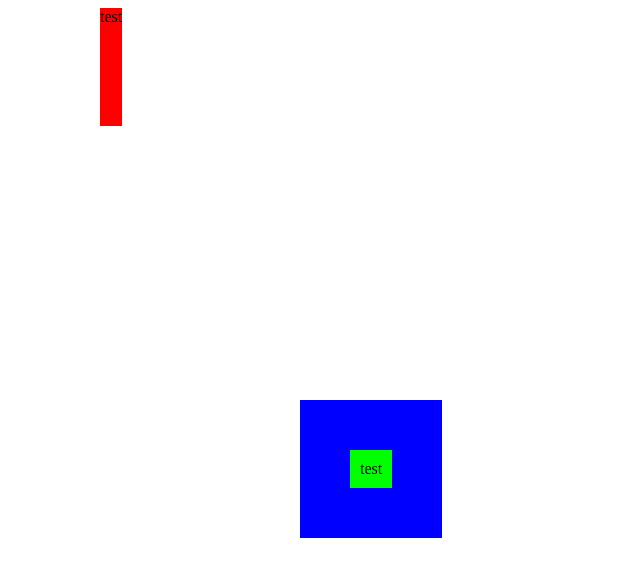
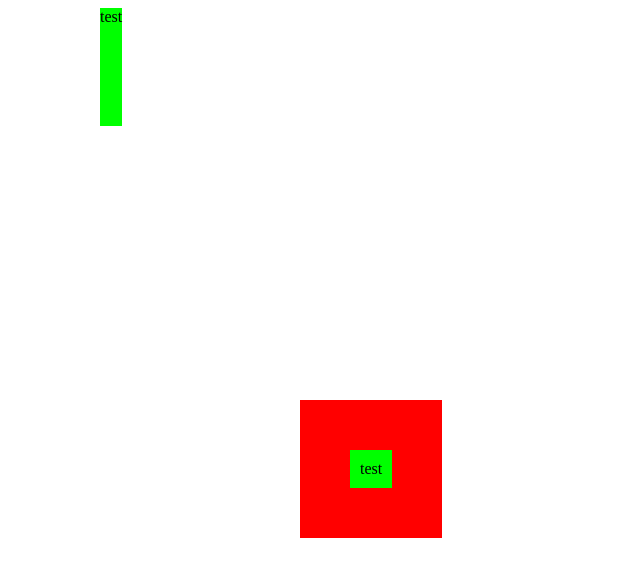
Before and after one commit to madrobby/emile, a plain HTML site: page index.html in a window 1280 px wide. Shown: the whole page, without its empty margins (0-640 px from the left). Drawn offline with Linux system fonts and the light colour scheme.

Commit message:
enable color animation

```diff
--- a/emile.js
+++ b/emile.js
@@ -10,17 +10,28 @@
     'paddingRight paddingTop right textIndent top width wordSpacing zIndex').split(' ');
 
   function parse(value){
-    var v = parseFloat(value), u = value.replace(/\d/g,'');
+    var v = parseFloat(value), u = value.replace(/^[\d\.]+/,'');
     return { value: isNaN(v) ? u : v, unit: isNaN(v) ? 'color' : u };
   }
 
   function normalize(style){
-    var css, rules = {}, i, v;
+    var css, rules = {}, i = props.length, v;
     parseEl.innerHTML = '<div style="'+style+'"></div>';
     css = parseEl.childNodes[0].style;
-    for(i=0;i<props.length;i++)
-      if(v = css[props[i]]) rules[props[i]] = parse(v);
+    while(i--) if(v = css[props[i]]) rules[props[i]] = parse(v);
     return rules;
+  }
+
+  function color(source,target,pos){
+    var i = 2, j, c, v = [], r = [];
+    while(i--)
+      if(arguments[i][0]=='r'){
+        c = arguments[i].match(/\d+/g); j=3; while(j--) v.push(parseInt(c[j]));
+      } else {
+        c = arguments[i].substr(1); j=3; while(j--) v.push(parseInt(c.substr(j*2,2), 16));
+      }
+    j=3; while(j--) { tmp = ~~(v[j+3]+(v[j]-v[j+3])*pos); r.push(tmp<0?0:tmp>255?255:tmp); }
+    return 'rgb('+r.join(',')+')';
   }
 
   (object||window)[emile] = function(el, style, opts){
@@ -32,11 +43,10 @@
     interval = setInterval(function(){
       var time = (new Date).getTime(), delta = time>finish ? 1 : (time-start)/dur;
       for(prop in target)
-        if(target[prop].unit == 'color') {
-          // todo
-        } else
-          el.style[prop] = (current[prop].value+(target[prop].value-current[prop].value)*delta).toFixed(3) + target[prop].unit;
-      time>finish && clearInterval(interval) || opts.after && opts.after();
+        el.style[prop] = target[prop].unit == 'color' ?
+          color(current[prop].value,target[prop].value,delta) :
+          (current[prop].value+(target[prop].value-current[prop].value)*delta).toFixed(3) + target[prop].unit;
+      if(time>finish) { clearInterval(interval); opts.after && opts.after(); }
     },10);
   }
 })('emile');
--- a/index.html
+++ b/index.html
@@ -1,12 +1,13 @@
 <script src="emile.js"></script>
 
 <div id="test1" style="position:absolute;left:0px;background:#f00;opacity:0">test</div>
-<div id="test2" style="border:0px solid blue;position:absolute;left:0px;top:400px;background:#0f0">test</div>
+<div id="test2" style="border:0px solid #00ff00;position:absolute;left:0px;top:400px;background:#0f0">test</div>
 
 <script>
-  emile('test2', 'left:300px;padding:10px;border:50px solid blue', {
+  emile('test2', 'left:300px;padding:10px;border:50px solid #ff0000', {
+    duration: 500,
     after: function(){
-      emile('test1', 'left:100px;padding-bottom:100px;opacity:1', { duration: 4000 });
+      emile('test1', 'background:#0f0;left:100px;padding-bottom:100px;opacity:1', { duration: 4000 });
     }
   });
 </script>
```
